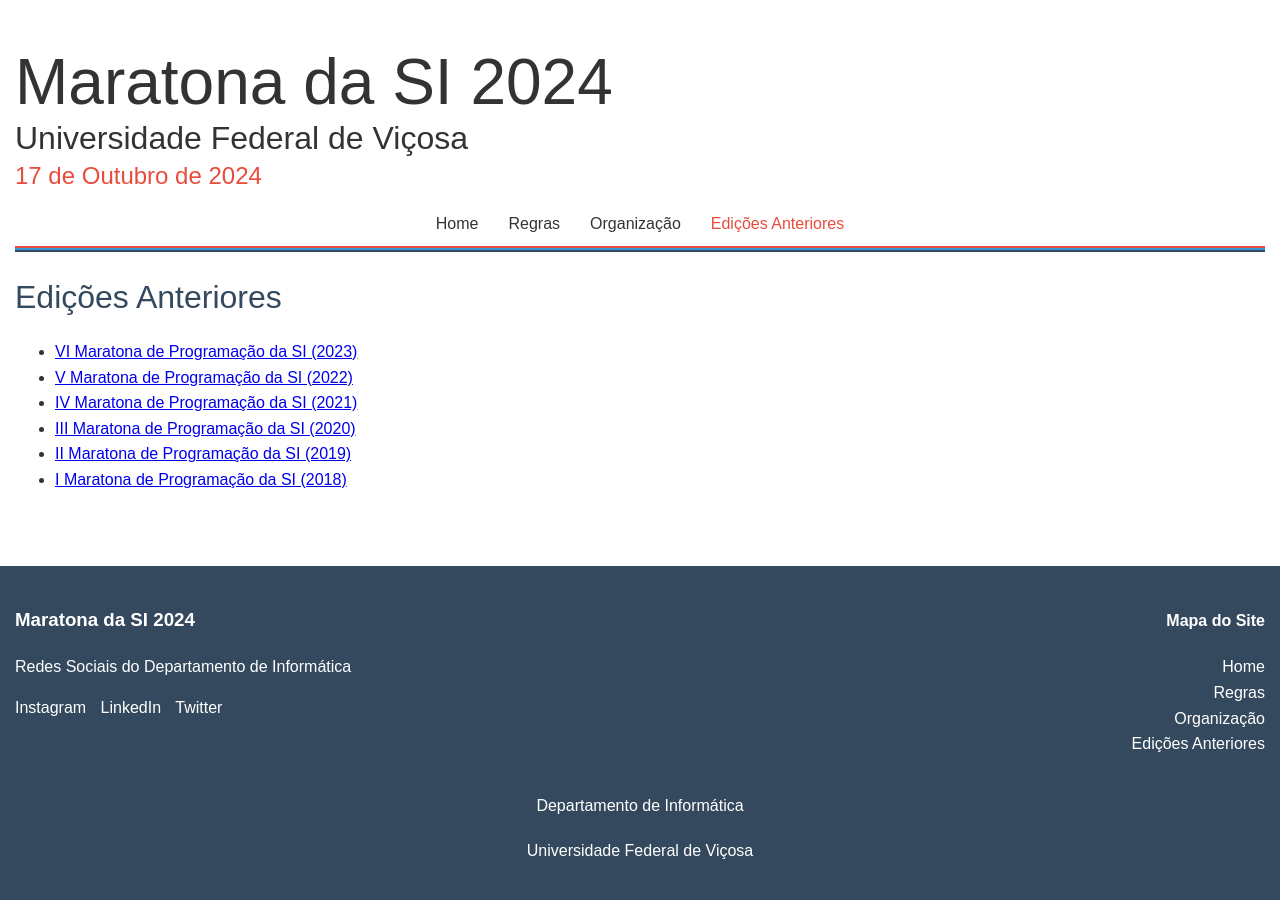
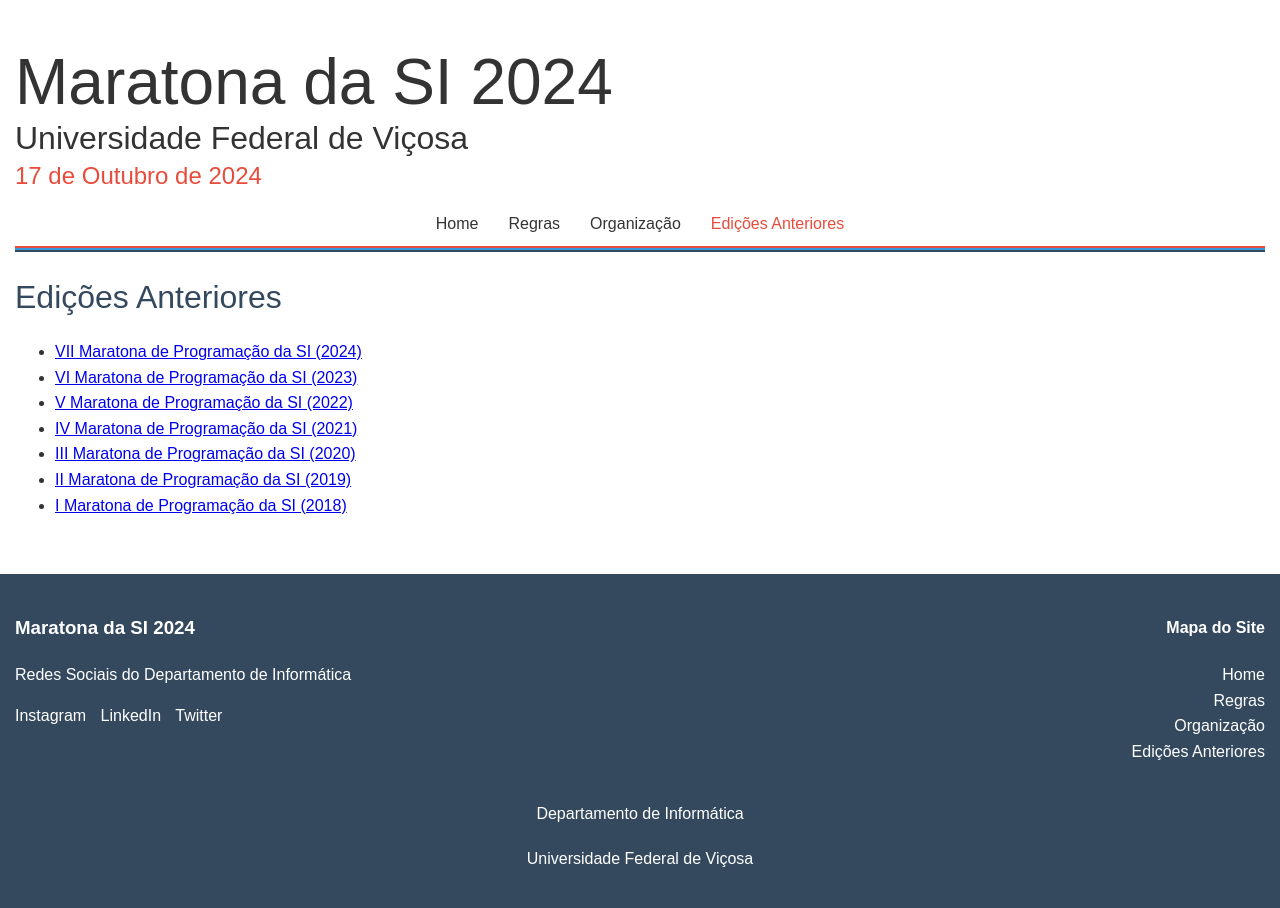
Before and after one commit to maratonaufv/maratona-si, a Jekyll site: the page built from edicoes.md, in a window 1280 px wide. Built offline with Jekyll 4.4.1, drawn with Linux system fonts in a browser that asks for light colours.

Commit message:
Update edicoes.md
Acrescentada edição 2024

```diff
--- a/edicoes.md
+++ b/edicoes.md
@@ -5,6 +5,7 @@ title: Edições Anteriores
 
 ## Edições Anteriores
 
+- [VII Maratona de Programação da SI (2024)]({{ "/history/maratona_si2024/" | relative_url }})
 - [VI Maratona de Programação da SI (2023)]({{ "/history/maratona_si2023/" | relative_url }})
 - [V Maratona de Programação da SI (2022)]({{ "/history/maratona_si2022/" | relative_url }})
 - [IV Maratona de Programação da SI (2021)]({{ "/history/maratona_si2021/" | relative_url }})
```
